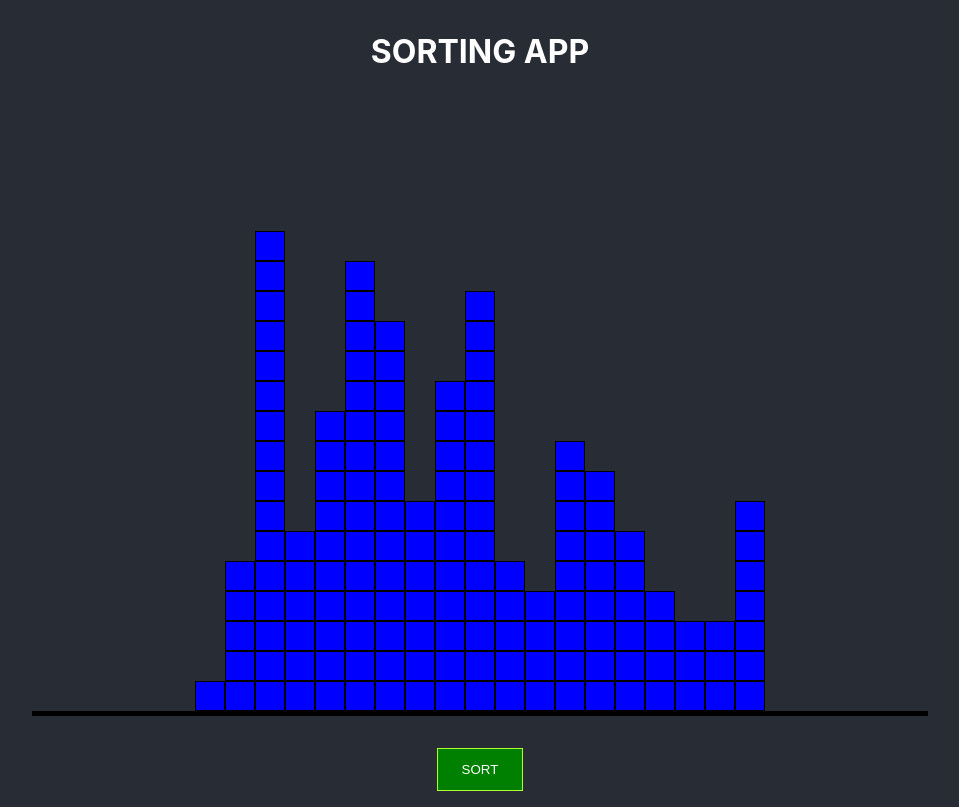
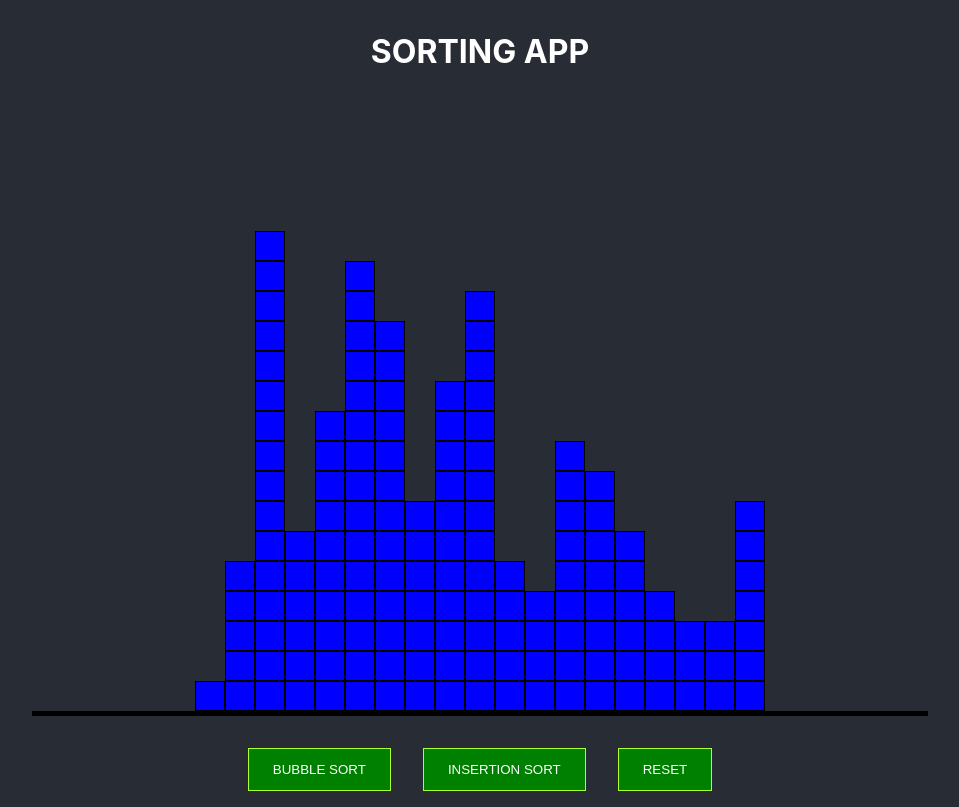
Before and after one commit to davecade/visual-sorting, a React (Create React App) app: page / in a window 1280 px wide. Shown: the whole page, without its empty margins (160-1119 px from the left). Built offline with nearby package versions, Linux system fonts and the light colour scheme; the HTML template or start-up script is replaced by a standard one.

Commit message:
added insertion sort method

```diff
--- a/src/App.js
+++ b/src/App.js
@@ -5,13 +5,17 @@
 class App extends Component {
   constructor(props) {
     super(props)
-    // [1, 5, 16, 6, 10, 15, 13, 7, 11, 14, 5, 4 ,9, 8, 6 ,4, 3, 3, 7]
-    // [1, 2,3,4,5,6,7,8,9,10,11,12,13,14,15,16,17,18,20,19]
+
     this.state = {
         list: [1, 5, 16, 6, 10, 15, 13, 7, 11, 14, 5, 4 ,9, 8, 6 ,4, 3, 3, 7],
         pointer: 0,
         sortRunning: false
     }
+  }
+
+  reset = () => {
+    let originalData = [1, 5, 16, 6, 10, 15, 13, 7, 11, 14, 5, 4 ,9, 8, 6 ,4, 3, 3, 7]
+    this.setState({list: originalData})
   }
 
   bubbleSort = () => {
@@ -54,6 +58,47 @@
     }
   }
 
+  insertionSort = () => {
+    if(!this.state.sortRunning) {
+      let array = this.state.list
+      let i = 0
+      let currentIdx = 0
+      let timeToIterate = true
+
+      let started = setInterval(()=> {
+
+        if(array.length>1) {
+
+          if(timeToIterate) {
+            i++;
+            currentIdx=i;
+            timeToIterate=false
+          }
+
+          if(currentIdx > 0 && (array[currentIdx] < array[currentIdx-1])) {
+            let temp = array[currentIdx]
+            array[currentIdx] = array[currentIdx-1]
+            array[currentIdx-1] = temp
+            currentIdx--;
+          } else {
+            timeToIterate = true
+          }
+        }
+
+        this.setState({list: array, pointer: currentIdx, sortRunning: true})
+
+        if(array.length===1 || i===array.length) {
+          console.log("CLEARED")
+          clearInterval(started)
+          this.setState({sortRunning: false})
+        }
+
+      }, 50)
+
+    }
+
+  }
+
 
   render() {
 
@@ -61,7 +106,9 @@
       <div className="App">
         <h1 className="title">SORTING APP</h1>
         <Graph list={this.state.list} pointer={this.state.pointer} sortRunning={this.state.sortRunning} />
-        <button className="sort-button" onClick={this.bubbleSort}>SORT</button>
+        <button className="sort-button bubble" onClick={this.bubbleSort}>BUBBLE SORT</button>
+        <button className="sort-button insertion" onClick={this.insertionSort}>INSERTION SORT</button>
+        <button className="sort-button reset" onClick={this.reset}>RESET</button>
       </div>
     )
   }
--- a/src/App.scss
+++ b/src/App.scss
@@ -12,7 +12,7 @@
   }
 
   .sort-button {
-    margin-top: 1rem;
+    margin: 1rem;
     padding: .8rem 1.5rem;
     outline: none;
     border: none;
```
Also changed, not shown: 1 other file (tests, documents, lock files or other folders).
